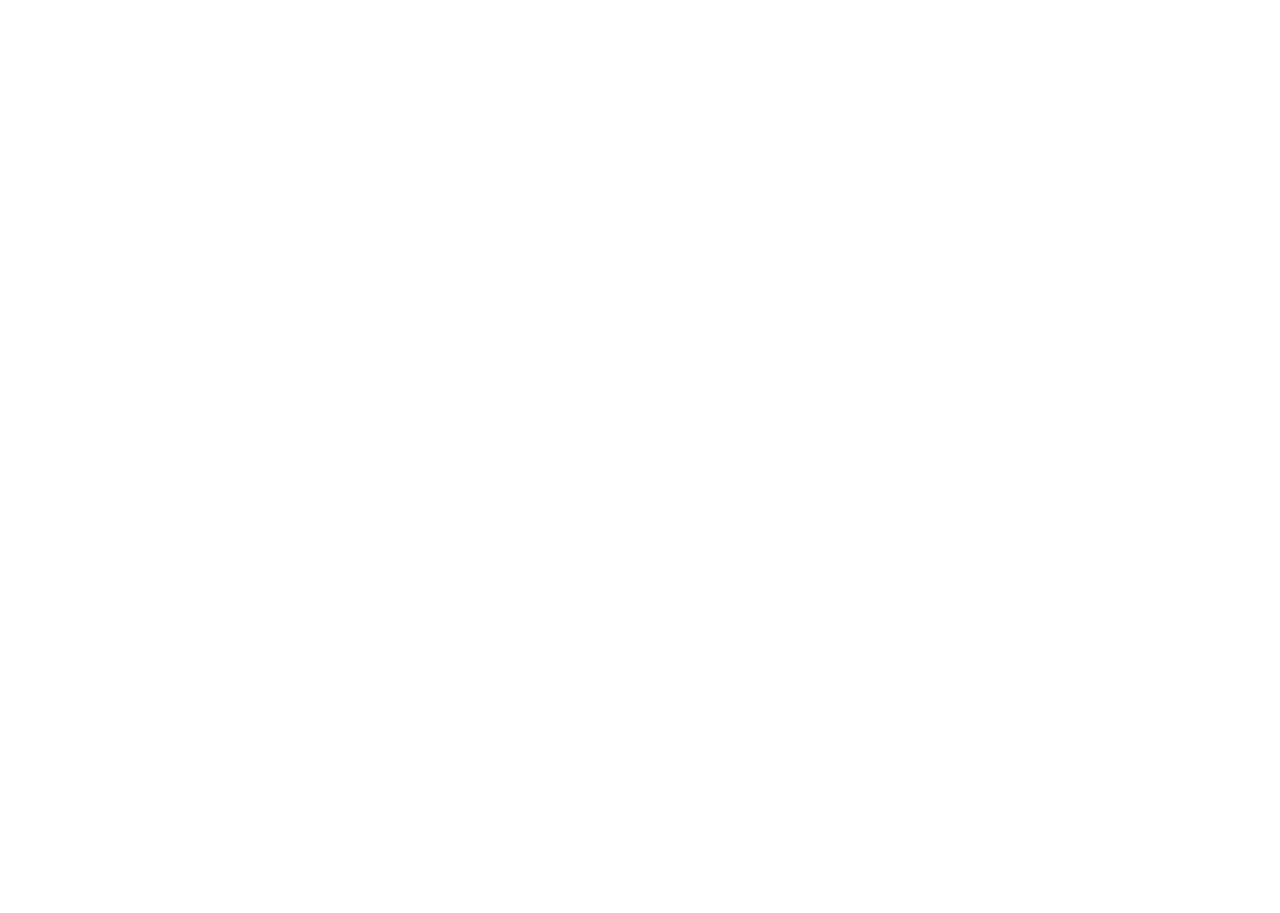
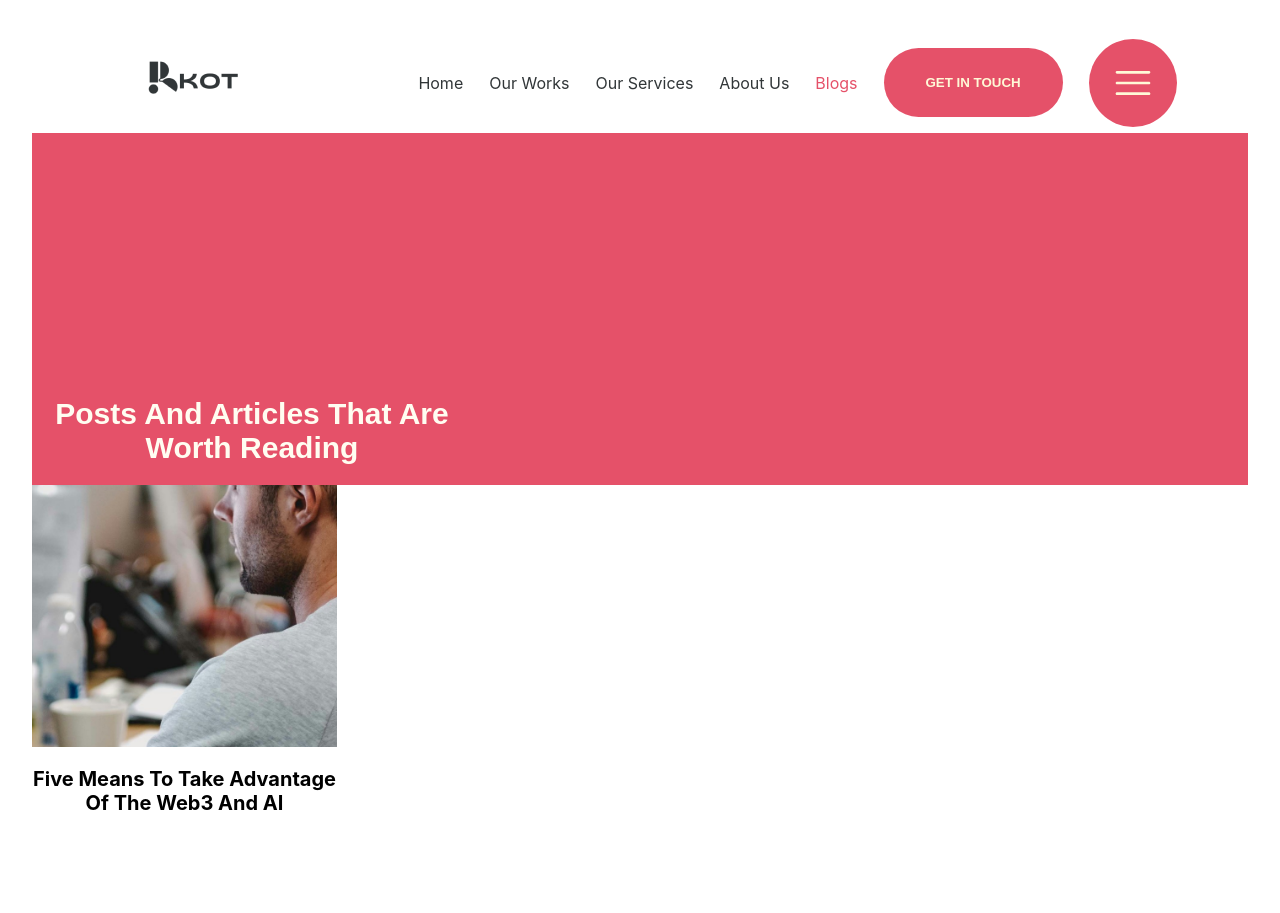
Before and after one commit to rkotchamp/rkot-agency, a React (Vite) app: page /blogs in a window 1280 px wide. Shown: the top 913 px of the page. Before the commit the page ends 800 px from the top, so only its background shows below. Built offline with nearby package versions, Linux system fonts and the light colour scheme.

Commit message:
created the blog page

```diff
--- a/src/App.jsx
+++ b/src/App.jsx
@@ -5,11 +5,12 @@ import Home from "./Pages/HomePage/Home";
 import Portfolio from "./Pages/Portfolio/Portfolio";
 import Service from "./Pages/ServicePage/Service";
 import About from "./Pages/AboutPage/About";
-import Blogs from "./Pages/Blogs/Blogs";
+import Blogs from "./Pages/Blogs/BlogPage";
 // import BurgerMenu from "../OpenBurgerMenu/BurgerMenu";
 
 import "./App.css";
 import BurgerMenu from "../src/Components/OpenBurgerMenu/BurgerMenu";
+import BlogPage from "./Pages/Blogs/BlogPage";
 
 function App() {
   const { showNav } = useContext(NavShowContext);
@@ -38,7 +39,7 @@ function App() {
         <Route path="/portfolio" element={<Portfolio />} />
         <Route path="/services" element={<Service />} />
         <Route path="/about-us" element={<About />} />
-        <Route path="/blogs" element={<Blogs />} />
+        <Route path="/blogs" element={<BlogPage />} />
       </Routes>
     </>
   );
--- /dev/null
+++ b/src/Components/Blog/Blog.css
@@ -0,0 +1,23 @@
+.blog_container {
+  width: 305px;
+  height: 430px;
+}
+
+.blog_container .preview_image_container {
+  width: 100%;
+  height: 262px;
+  background-color: var(--dark-primary-color);
+  margin-bottom: 20px;
+}
+.preview_image_container img {
+  width: 100%;
+  height: 100%;
+  object-fit: cover;
+}
+.blog_container h2 {
+  width: 100%;
+  font-size: 20px;
+  font-family: var(--primary-font-family);
+  height: 134px;
+  text-transform: capitalize;
+}
--- /dev/null
+++ b/src/Components/Blog/Blog.jsx
@@ -0,0 +1,16 @@
+import imagePreview from "../../assets/Images/preview.png";
+import serveimage from "../../assets/Images/serveimage.png";
+import "./Blog.css";
+
+function Blog() {
+  return (
+    <div className="blog_container">
+      <div className="preview_image_container">
+        <img src={serveimage} alt="" />
+      </div>
+      <h2>Five Means to take advantage of the web3 and AI</h2>
+    </div>
+  );
+}
+
+export default Blog;
--- a/src/Components/OpenBurgerMenu/BurgerMenu.jsx
+++ b/src/Components/OpenBurgerMenu/BurgerMenu.jsx
@@ -5,6 +5,7 @@ import { useNavigate } from "react-router-dom";
 import NavShowContext from "../../context/NavShowContext";
 import { Link } from "react-router-dom";
 import ScrollToContactContext from "../../context/ScrollContactContext";
+
 import "./BurgerMenu.css";
 
 function BurgerMenu() {
@@ -91,6 +92,9 @@ function BurgerMenu() {
           <Link to="/about-us" onClick={hideNavClick}>
             <li>ABOUT US</li>
           </Link>
+          <Link to="/blogs" onClick={hideNavClick}>
+            <li>BLOG</li>
+          </Link>
           <li
             onClick={() => {
               hideNavClick();
--- /dev/null
+++ b/src/Pages/Blogs/BlogPage.css
@@ -0,0 +1,15 @@
+.content_main_banner {
+  width: 100%;
+  height: 352px;
+  background-color: var(--focus-color);
+  display: flex;
+  align-items: last baseline;
+  padding: 20px;
+}
+.content_main_banner h2 {
+  width: 400px;
+  font-size: 30px;
+  font-family: var(--secondary-font-family);
+  color: var(--primary-color);
+  text-transform: capitalize;
+}
--- /dev/null
+++ b/src/Pages/Blogs/BlogPage.jsx
@@ -0,0 +1,31 @@
+import { useContext } from "react";
+import NavBar from "../../Components/NavBar/NavBar";
+import NavShowContext from "../../context/NavShowContext";
+import BurgerMenu from "../../Components/OpenBurgerMenu/BurgerMenu";
+import Blog from "../../Components/Blog/Blog";
+
+import "./BlogPage.css";
+
+function BlogPage() {
+  const { hideNav, showNav } = useContext(NavShowContext);
+
+  return (
+    <div className="blogPage_container">
+      {showNav && <BurgerMenu />}
+      {hideNav && <NavBar />}
+      <div className="content_main_banner">
+        <h2>Posts and Articles that are worth reading</h2>
+      </div>
+      <div className="render_article_container">
+        <Blog />
+        <Blog />
+        <Blog />
+        <Blog />
+        <Blog />
+        <Blog />
+      </div>
+    </div>
+  );
+}
+
+export default BlogPage;
--- a/src/Pages/Blogs/Blogs.jsx
+++ /dev/null
@@ -1,7 +0,0 @@
-import "./Blogs.css";
-
-function Blogs() {
-  return <div></div>;
-}
-
-export default Blogs;
```
Also changed, not shown: src/Pages/Blogs/Blogs.css (deleted), src/assets/Images/preview.png (added).
